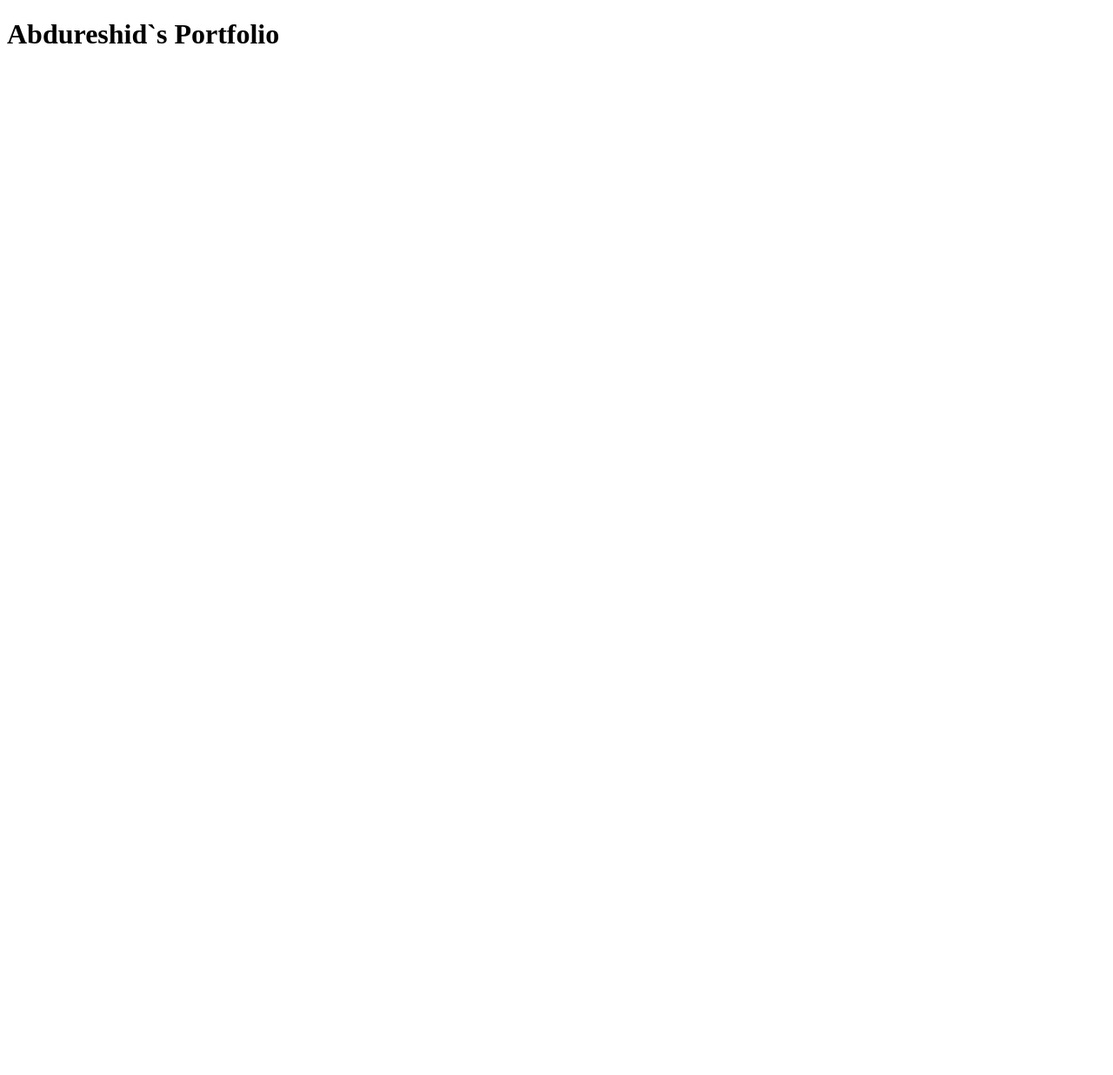
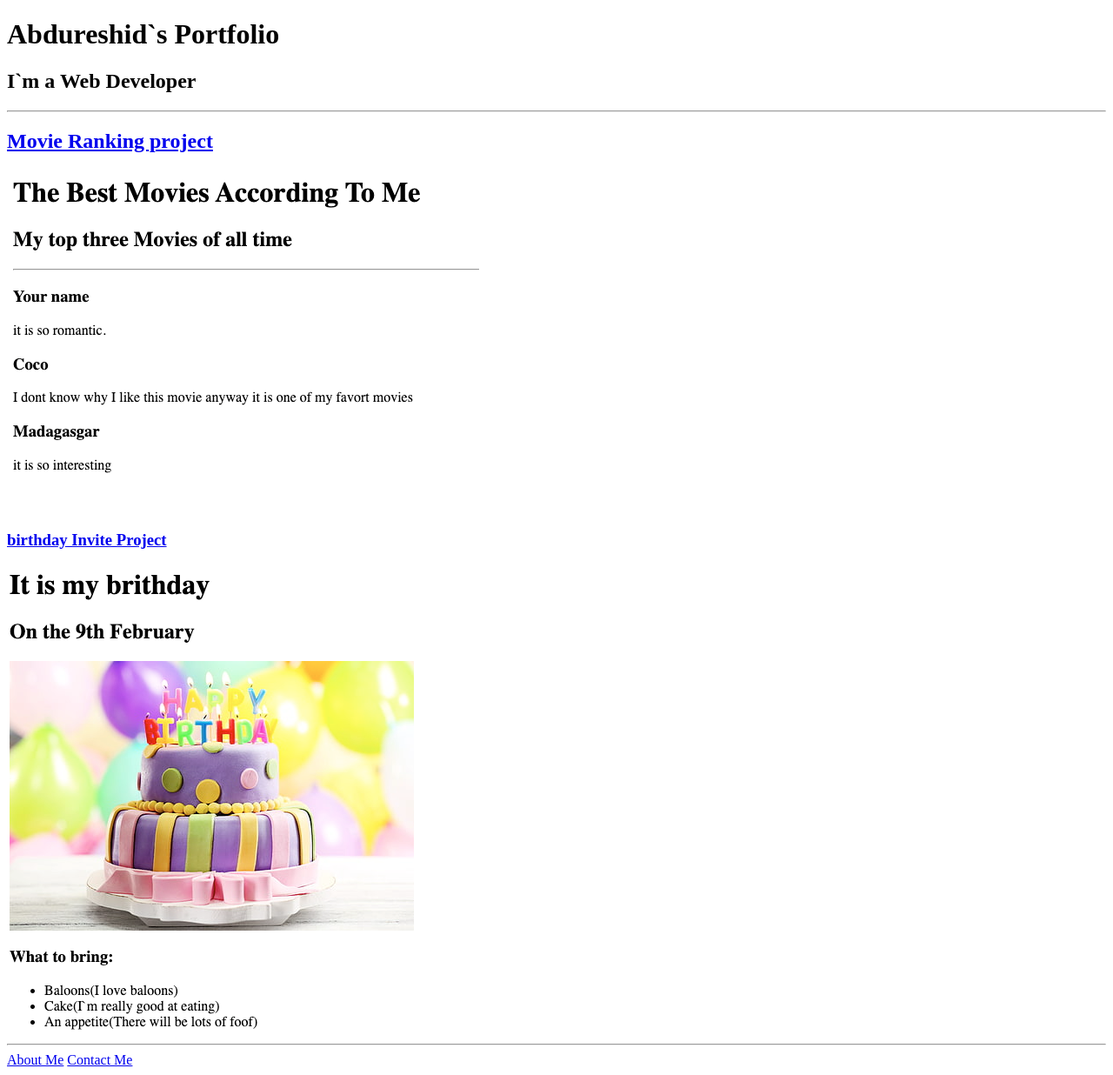
Before and after one commit to Abduresid/html-portfolio, a plain HTML site: page index.html in a window 1280 px wide. Shown: the whole page at 87% size. Before the commit the page ends 800 px from the top, so only its background shows below. Drawn offline with Linux system fonts and the light colour scheme.

Commit message:
Update index.html

```diff
--- a/index.html
+++ b/index.html
@@ -1,25 +1,20 @@
-<!-- TODO 1: Create the HTML Boilerplate -->
-
-<!-- TODO 2: Add Your previous projects' HTML into the public folder -->
-
-<!-- TODO 3: Take screenshots of your project previews and add the images to the images folder -->
-
-<!-- TODO 4: Add titles/subtitles etc. -->
-
-<!-- TODO 5: Add a link to the project pages -->
-
-<!-- TODO 6: Add images to show the project previews
-HINT for TODO 6: You can use the height attribute set to 200 to make the image smaller:
-https://developer.mozilla.org/en-US/docs/Web/HTML/Element/img#attr-height -->
-
-<!-- TODO 7: Add the Contact Me and About Me page links -->
-
 <!DOCTYPE html>
 <html lang="en">
 <head>
     <title>Abdureshid`s Portfolio</title>
 </head>
 <body>
+
     <h1>Abdureshid`s Portfolio</h1>
+    <h2>I`m a Web Developer</h2>
+    <hr>
+    <a href="./public/movie-ranking.html"><h2>Movie Ranking project</h2></a>
+    <img src="./assets/images/movie-ranking.png" alt="200">
+    <a href="./public/birthday.html"><h3>birthday Invite Project</h3></a>
+    <img src="./assets/images/birthday.png" alt="200">
+    <hr>
+    <a href="./public/about.html">About Me</a> <a href="./public/contact.html">Contact Me</a>
+
+
 </body>
 </html>
```
